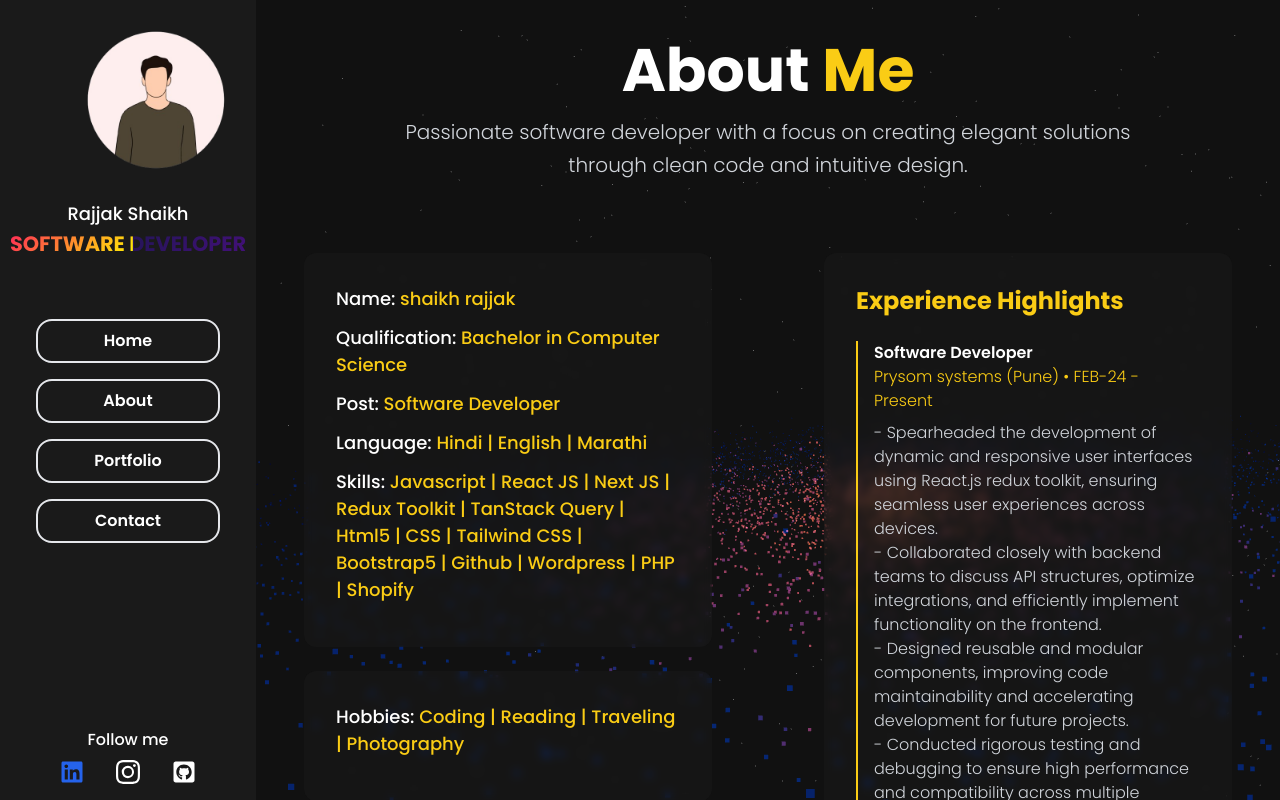
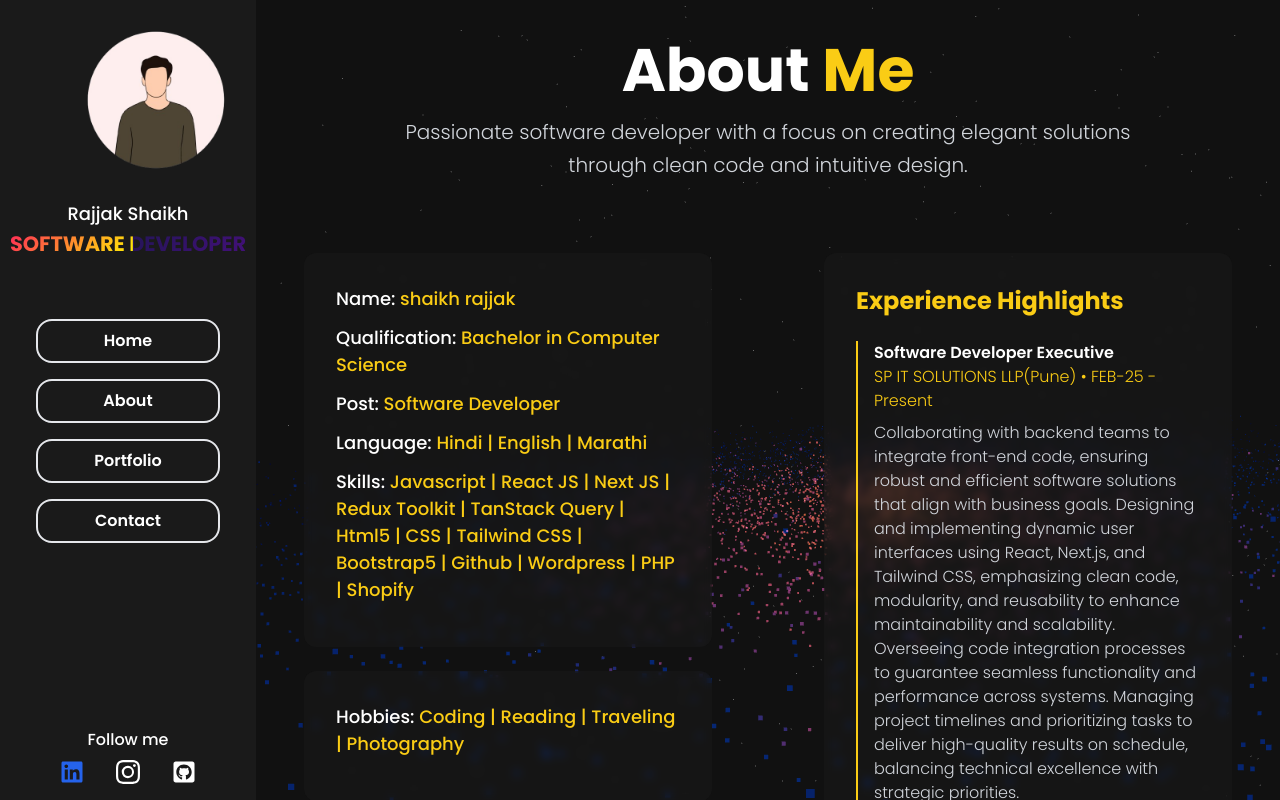
Before and after one commit to rajjakShaikh/React_portfolio_2024, a React (Vite) app: page /about in a window 1280 px wide. Built offline with nearby package versions, Linux system fonts and the light colour scheme.

Commit message:
fix code

```diff
--- a/src/pages/about.jsx
+++ b/src/pages/about.jsx
@@ -279,14 +279,40 @@ export default function About() {
               <h2 className="text-2xl font-bold text-yellow-400 mb-6">
                 Experience Highlights
               </h2>
+
               <div className="space-y-4">
+                <div className="border-l-2 border-yellow-400 pl-4">
+                  <h3 className="text-white font-semibold">
+                    Software Developer Executive
+                  </h3>
+
+                  <p className="text-yellow-400">
+                    SP IT SOLUTIONS LLP(Pune) • FEB-25 - Present
+                  </p>
+                  <p className="text-gray-300 mt-2">
+                    Collaborating with backend teams to integrate front-end
+                    code, ensuring robust and efficient software solutions that
+                    align with business goals. Designing and implementing
+                    dynamic user interfaces using React, Next.js, and Tailwind
+                    CSS, emphasizing clean code, modularity, and reusability to
+                    enhance maintainability and scalability. Overseeing code
+                    integration processes to guarantee seamless functionality
+                    and performance across systems. Managing project timelines
+                    and prioritizing tasks to deliver high-quality results on
+                    schedule, balancing technical excellence with strategic
+                    priorities.
+                  </p>
+                </div>
+              </div>
+
+              <div className="space-y-4 mt-5">
                 <div className="border-l-2 border-yellow-400 pl-4">
                   <h3 className="text-white font-semibold">
                     Software Developer
                   </h3>
 
                   <p className="text-yellow-400">
-                    Prysom systems (Pune) • FEB-24 - Present
+                    Prysom systems (Pune) • FEB-24 - FEB-25
                   </p>
                   <p className="text-gray-300 mt-2">
                     - Spearheaded the development of dynamic and responsive user
@@ -305,6 +331,7 @@ export default function About() {
                   </p>
                 </div>
               </div>
+
               <div className="space-y-4 mt-5">
                 <div className="border-l-2 border-yellow-400 pl-4">
                   <h3 className="text-white font-semibold">
--- a/src/pages/home.jsx
+++ b/src/pages/home.jsx
@@ -311,11 +311,13 @@ export default function Home() {
           {/* Updated glass-morphism card */}
           <div className="backdrop-blur-lg bg-white/10 p-4 rounded-2xl border border-yellow-400/20 max-w-2xl mx-auto">
             <p className="text-md md:text-md text-white/80 leading-relaxed">
-              Dynamic Front-End Developer specializing in React, Next.js, and
-              Redux Toolkit, with 1 year of hands-on experience building
-              responsive, high-performing, and user-friendly web applications.
-              Passionate about crafting seamless UI/UX experiences with
-              cutting-edge tools and technologies.
+              Front-End Developer with more than one and half years of hands-on
+              experience, specializing in React | Next.js | TypeScript | Redux |
+              Zustand | Shadcn | I excel at building responsive,
+              high-performing, and user-friendly web applications that deliver
+              seamless UI/UX experiences. My passion lies in leveraging
+              cutting-edge tools and technologies to craft clean, scalable, and
+              efficient solutions that meet modern user needs.
             </p>
           </div>
 
```
